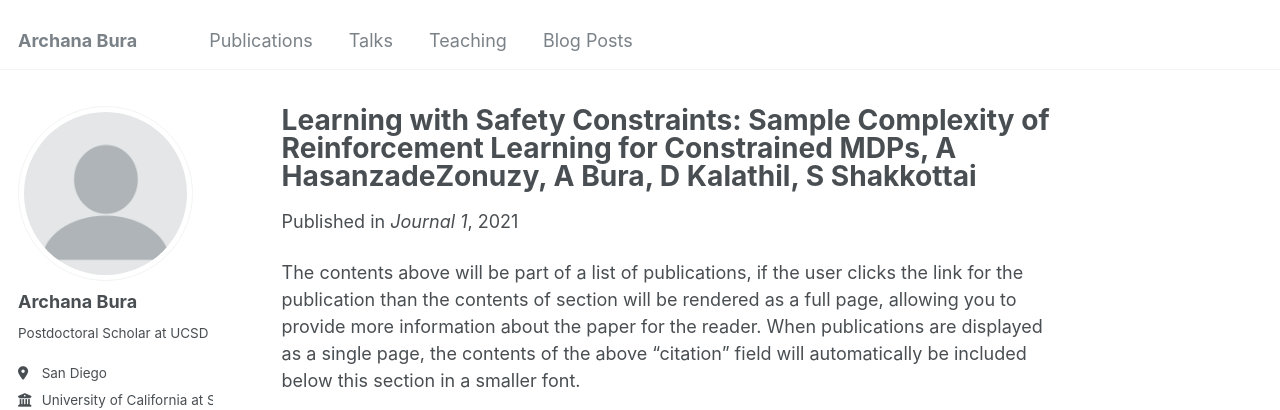
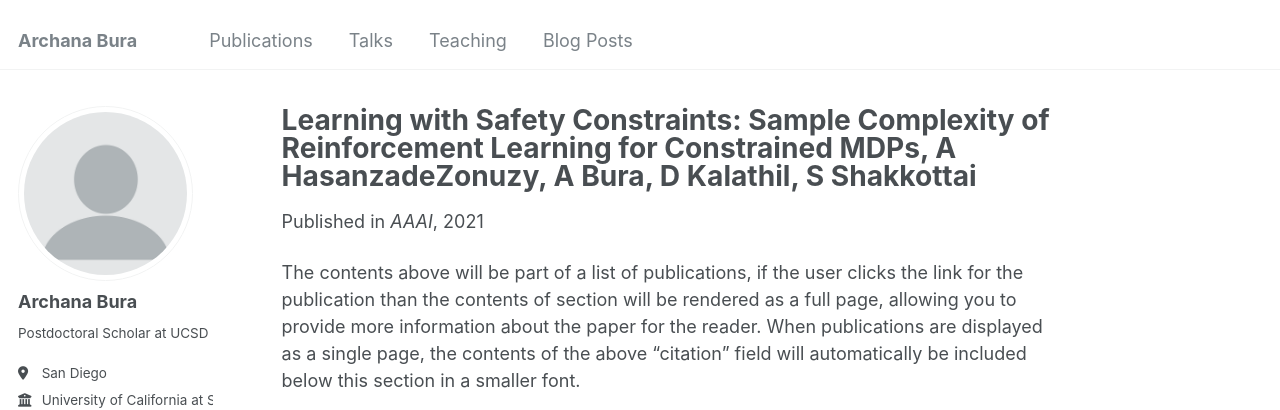
Before and after one commit to archanabura/archanabura.github.io, a Jekyll site: the page built from _publications/2010-10-01-paper-title-number-2.md, in a window 1280 px wide and 1186 px high. Shown: the top 410 px of the window. Built offline with Jekyll 4.4.1, drawn with Linux system fonts in a browser that asks for light colours; some web fonts are replaced.

Commit message:
Update 2010-10-01-paper-title-number-2.md

```diff
--- a/_publications/2010-10-01-paper-title-number-2.md
+++ b/_publications/2010-10-01-paper-title-number-2.md
@@ -5,7 +5,7 @@ category: manuscripts
 permalink: /publication/2021-10-01-paper-title-number-2
 excerpt: 'This paper is about the number 2. The number 3 is left for future work.'
 date: 2021-10-01
-venue: 'Journal 1'
+venue: 'AAAI'
 slidesurl: 'http://academicpages.github.io/files/slides2.pdf'
 paperurl: 'http://academicpages.github.io/files/paper2.pdf'
 citation: 'Your Name, You. (2021). &quot;Paper Title Number 2.&quot; <i>Journal 1</i>. 1(2).'
```
